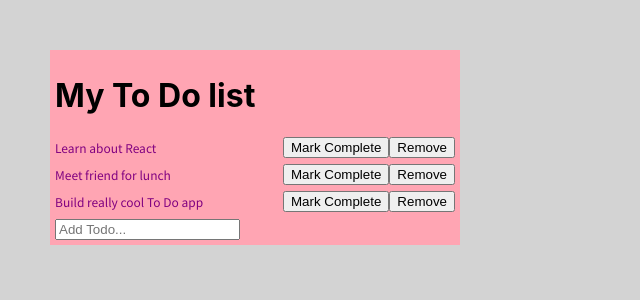
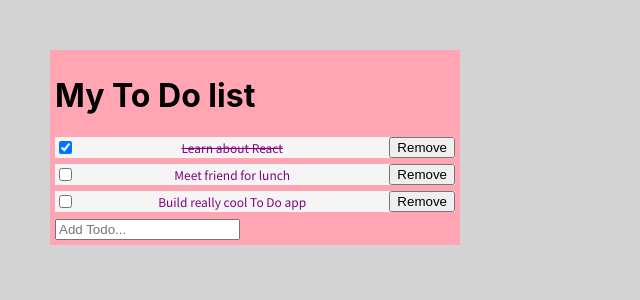
Before and after one commit to gabriellacodes/ReactToDo, a React (Create React App) app: page / in a window 1280 px wide. Shown: the top 300 px of the page, without its empty margins (0-640 px from the left). Built offline with nearby package versions, Linux system fonts and the light colour scheme.

Commit message:
updated to checkboxes and rearrange order

```diff
--- a/src/App.js
+++ b/src/App.js
@@ -7,7 +7,7 @@ function App() {
   const [todos, setTodos] = useState([
     {
       text: "Learn about React",
-      isCompleted: false,
+      isCompleted: true,
     },
     {
       text: "Meet friend for lunch",
--- a/src/components/ToDoItem/ToDoItem.css
+++ b/src/components/ToDoItem/ToDoItem.css
@@ -2,6 +2,7 @@
 
 .todo {
     color: purple;
+    background: whitesmoke;
     font-size: 12px;
     font-family: "Noto Sans HK";
     margin-bottom: 6px;
@@ -10,6 +11,14 @@
     justify-content: space-between;
 }
 
+/* .todo#text {
+    text-align: left;
+}
+
+button.todo {
+    align-content: right;
+} */
+
 .complete {
     text-decoration: line-through;
 }
--- a/src/components/ToDoItem/ToDoItem.jsx
+++ b/src/components/ToDoItem/ToDoItem.jsx
@@ -6,9 +6,11 @@ function Todo(props) {
     return (
         // ` evaluates what's in the curly brackets, the ? represents the end of the if statement. In this case it's evaluating "todo ${todo.isCompleted" is either completed or not
         <div className={`todo ${todo.isCompleted ? "complete" : ""}`}>
+        <input type="checkbox" checked={todo.isCompleted} onClick={() => toggleStatusTodo(index)}></input>
         {todo.text}
         <div>
-    <button onClick={() => toggleStatusTodo(index)}>{`${todo.isCompleted ? "Undo" : "Mark Complete"}`}</button>
+        {/* Button to complete the item or uncomplete */}
+        {/* <button onClick={() => toggleStatusTodo(index)}>{`${todo.isCompleted ? "Undo" : "Mark Complete"}`}</button> */}
         <button onClick={() => removeTodo(index)}>Remove</button>
         </div>
         </div>
```
Also changed, not shown: src/components/ToDoItem/images/trash.png (added), 1 other file (tests, documents, lock files or other folders).
